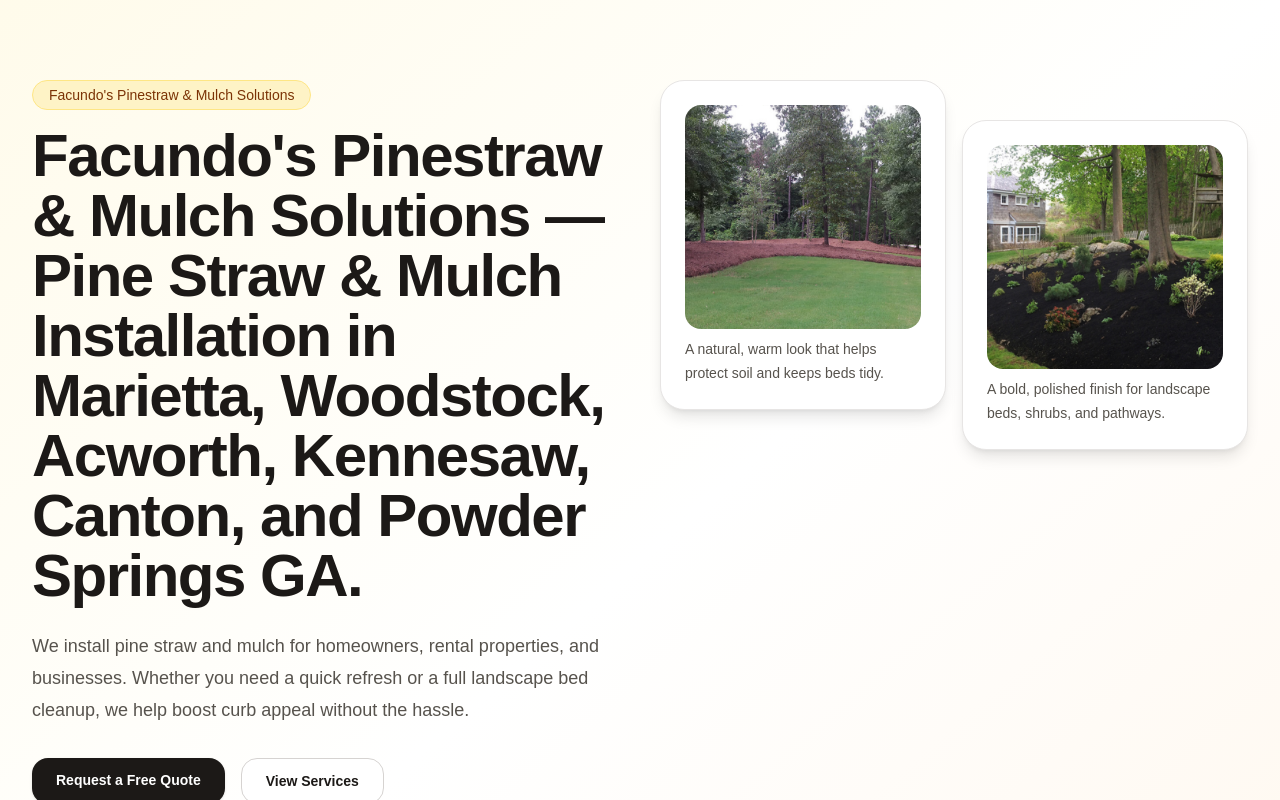
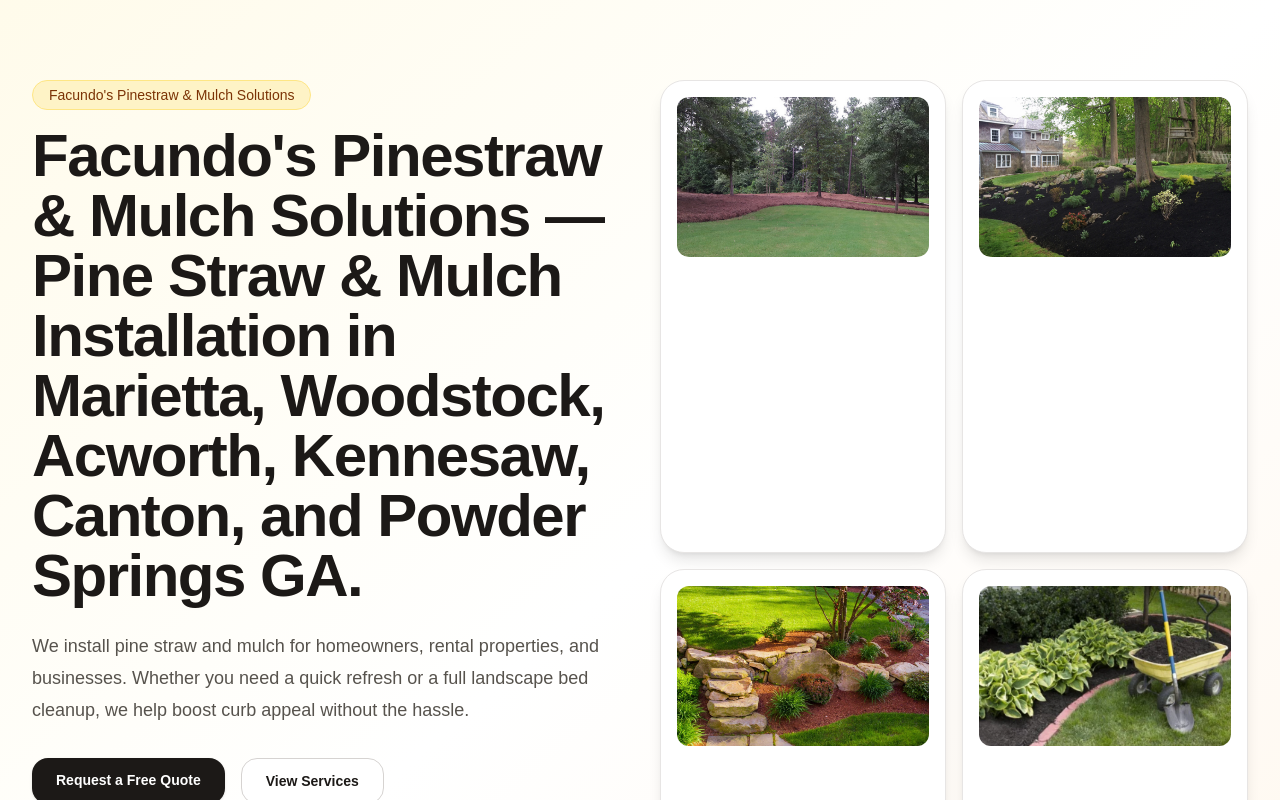
Before and after one commit to FacundosPinestrawMulchSolutions/facundo-pinestraw-site, a Next.js app: page / in a window 1280 px wide. Shown: the top 800 px of the page. Built offline with nearby package versions, Linux system fonts and the light colour scheme.

Commit message:
Update page.js

```diff
--- a/app/page.js
+++ b/app/page.js
@@ -89,26 +89,34 @@
             </div>
           </div>
 
-      <div className="grid items-start gap-4 sm:grid-cols-2">
-            <div className="rounded-3xl border border-stone-200 bg-white p-6 shadow-lg">
+<div className="grid gap-4 grid-cols-2">
+
+<div className="rounded-3xl border border-stone-200 bg-white p-4 shadow-lg">
   <img
     src="/pine1.png"
-  alt="Pine straw installation"
-  className="h-56 w-full rounded-2xl object-cover"
+    className="h-40 w-full rounded-xl object-cover"
   />
-    <p className="mt-2 text-sm leading-6 text-stone-600">
-                A natural, warm look that helps protect soil and keeps beds tidy.
-              </p>
 </div>
-            <div className="rounded-3xl border border-stone-200 bg-white p-6 shadow-lg sm:mt-10">
+
+<div className="rounded-3xl border border-stone-200 bg-white p-4 shadow-lg">
   <img
     src="/mulch1.png"
-  alt="Mulch installation"
-  className="h-56 w-full rounded-2xl object-cover"
+    className="h-40 w-full rounded-xl object-cover"
   />
-    <p className="mt-2 text-sm leading-6 text-stone-600">
-                A bold, polished finish for landscape beds, shrubs, and pathways.
-              </p>
+</div>
+
+<div className="rounded-3xl border border-stone-200 bg-white p-4 shadow-lg">
+  <img
+    src="/mulchred2.png"
+    className="h-40 w-full rounded-xl object-cover"
+  />
+</div>
+
+<div className="rounded-3xl border border-stone-200 bg-white p-4 shadow-lg">
+  <img
+    src="/mulchblack3.png"
+    className="h-40 w-full rounded-xl object-cover"
+  />
 </div>
 </div>
         </div>
```
Lines whose indentation alone changed are shown as unchanged.
